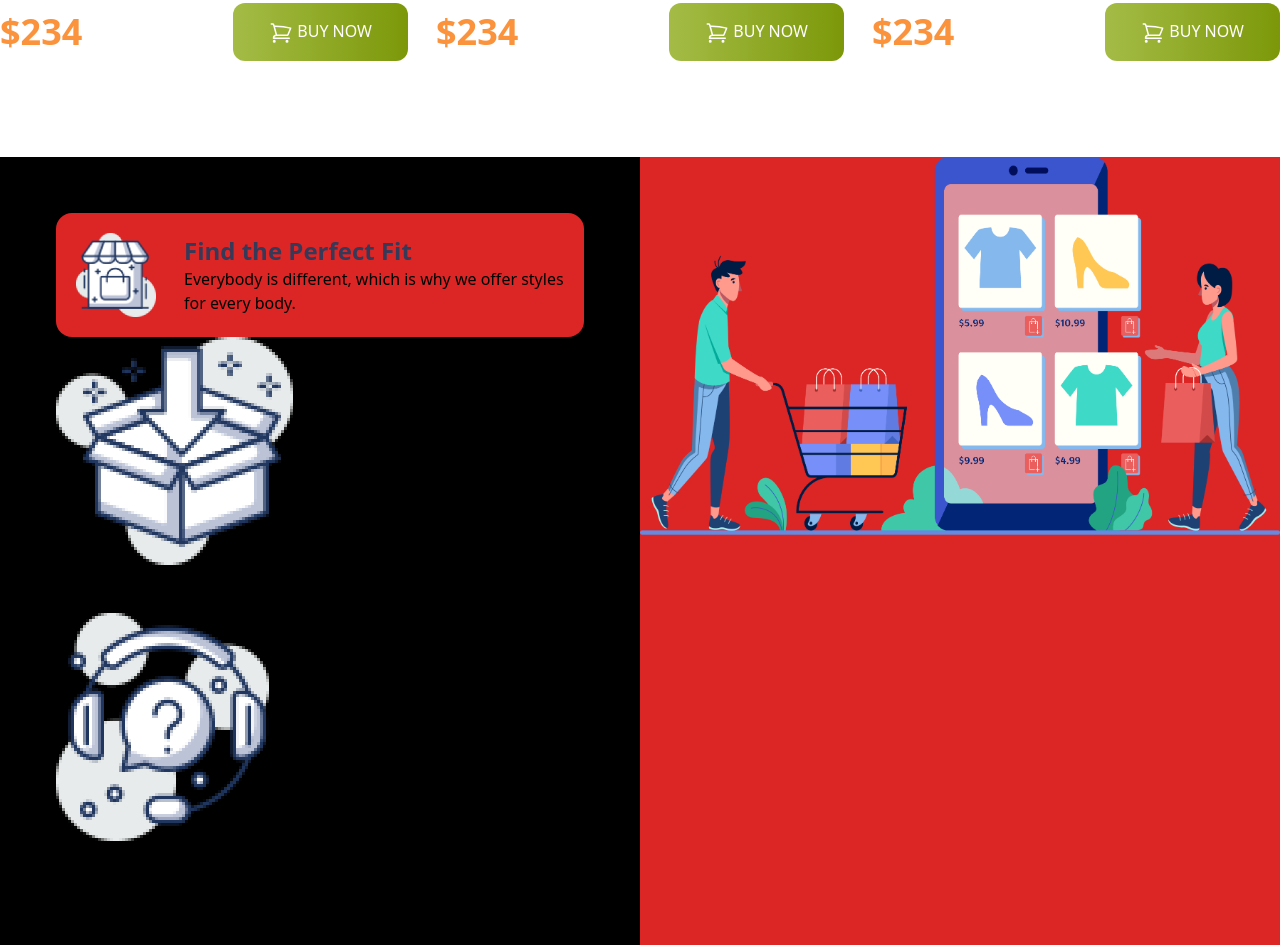
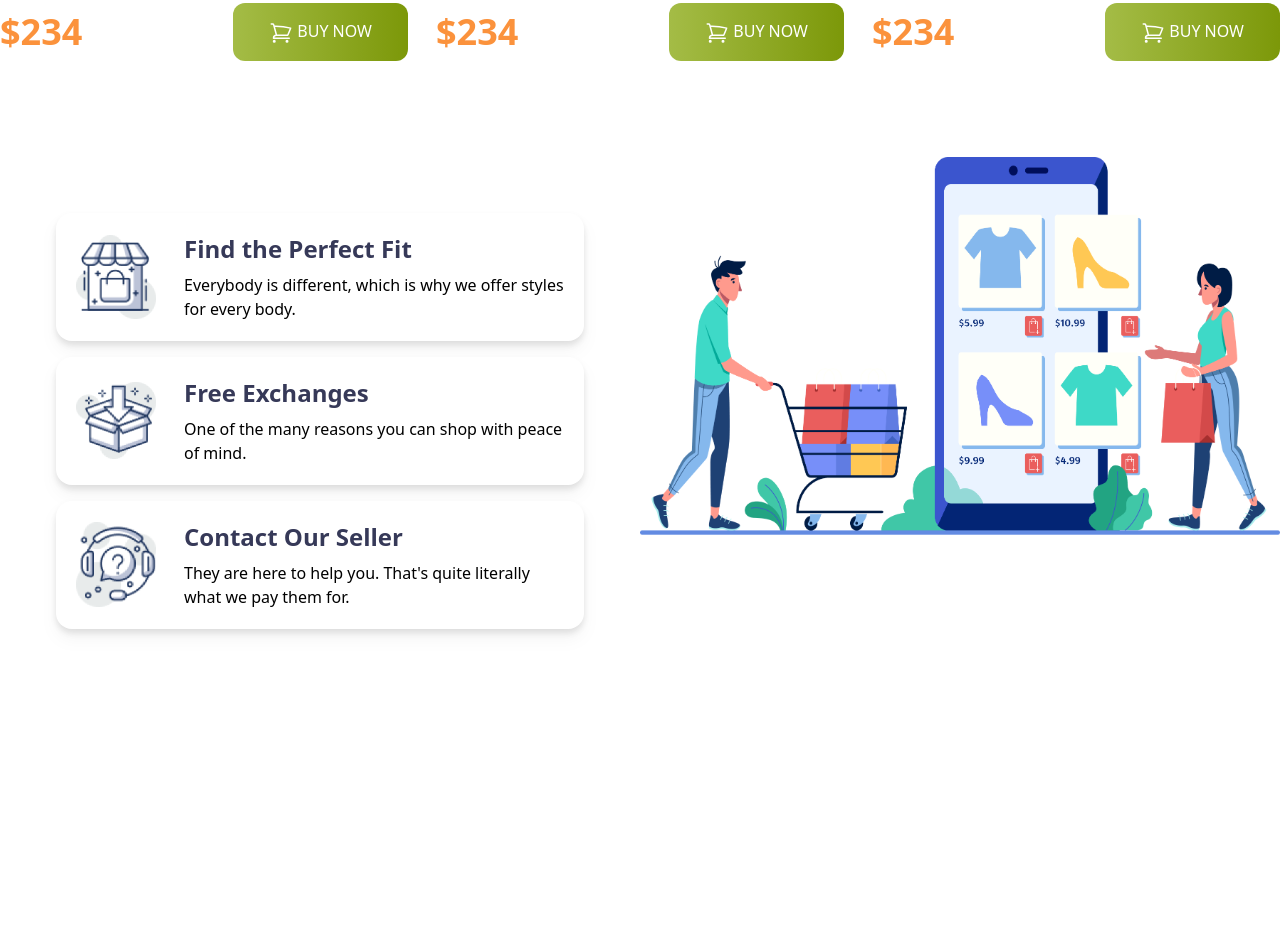
Before and after one commit to ZarinTasminSejuti/Fashion-Wear, a plain HTML site: page index.html in a window 1280 px wide. Shown: the part 2269-3214 px from the top of the page. After the commit the page ends 2954 px from the top, so only its background shows below. Drawn offline with nearby package versions, Linux system fonts and the light colour scheme.

Commit message:
completed last section

```diff
--- a/index.html
+++ b/index.html
@@ -62,7 +62,7 @@
 
                 <div class="grid grid-cols-1 md:grid-cols-2 lg:grid-cols-3 gap-7 font-roboto">
                     <div class="space-y-4">
-                        <div class="bg-[#F1F1F1;] p-5 rounded-2xl drop-shadow-lg">
+                        <div class="bg-[#F1F1F1] p-5 rounded-2xl drop-shadow-lg">
                             <img src="./images/jacket-1.png" alt="">
                         </div>
 
@@ -187,33 +187,33 @@
 
             <section>
                 <div class="flex">
-                    <div class="w-1/2 bg-black p-14">
-                        <div class="flex justify-between items-center w-full bg-red-600 rounded-2xl p-5">
+                    <div class="w-1/2 p-14">
+                        <div class="flex justify-between bg-white drop-shadow-lg items-center w-full rounded-2xl p-5">
                             <img class="w-20 mr-7" src="./images/icons/house.png" alt="">
 
                             <div>
-                                <h2 class="text-2xl text-[#363958] font-bold">Find the Perfect Fit</h2>
+                                <h2 class="text-2xl mb-2 text-[#363958] font-bold">Find the Perfect Fit</h2>
                                 <p class="text-base">Everybody is different, which is why we
                                     offer styles for every body.</p>
                             </div>
                         </div>
 
-                        <div>
-                            <img src="./images/icons/box.png" alt="">
+                        <div class="flex justify-between items-center my-4 bg-white drop-shadow-lg w-full rounded-2xl p-5">
+                            <img class="w-20 mr-7" src="./images/icons/box.png" alt="">
 
                             <div>
-                                <h2>Free Exchanges</h2>
-                                <p>One of the many reasons you can shop
+                                <h2 class="text-2xl mb-2 text-[#363958] font-bold">Free Exchanges</h2>
+                                <p class="text-base">One of the many reasons you can shop
                                     with peace of mind.</p>
                             </div>
                         </div>
 
-                        <div>
-                            <img src="./images/icons/question.png" alt="">
+                        <div class="flex justify-between items-center bg-white drop-shadow-lg w-full rounded-2xl p-5">
+                            <img class="w-20 mr-7" src="./images/icons/question.png" alt="">
 
                             <div>
-                                <h2>Contact Our Seller</h2>
-                                <p>They are here to help you. That's quite
+                                <h2 class="text-2xl mb-2 text-[#363958] font-bold">Contact Our Seller</h2>
+                                <p class="text-base">They are here to help you. That's quite
                                     literally what we pay them for.</p>
                             </div>
                         </div>
@@ -221,7 +221,7 @@
                     </div>
 
 
-                    <div class="w-1/2 bg-red-600">
+                    <div class="w-1/2">
                         <img src="./images/shopping.png" alt="">
                     </div>
                 </div>
```
